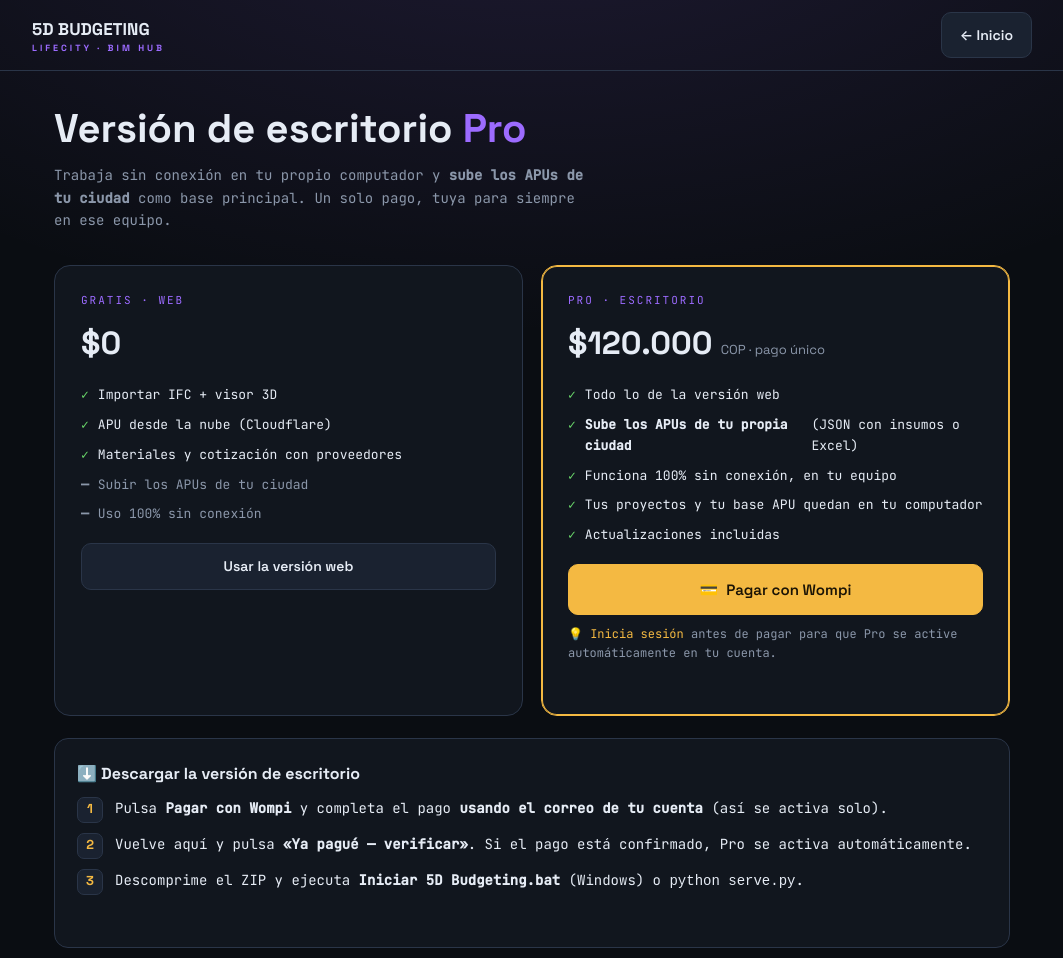
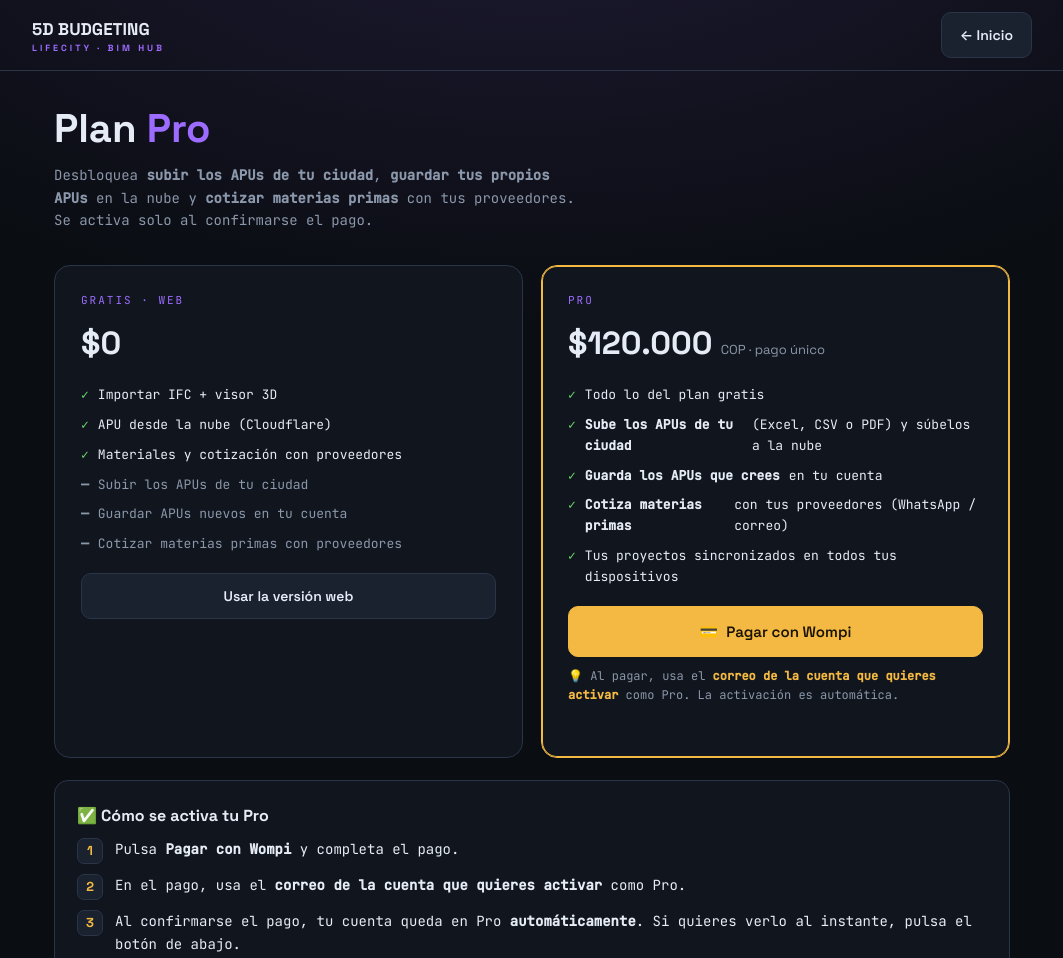
Before and after one commit to baronaarchitect-collab/5d-budgeting, a plain HTML site: page comprar.html in a window 1280 px wide. Shown: the top 958 px of the page, without its empty margins (108-1171 px from the left). Drawn offline with Linux system fonts and the light colour scheme; animation ran at ten frames a second.

Commit message:
Plan Pro: quitar la descarga de escritorio, correo genérico y link de producción
- comprar.html pasa de "Versión de escritorio" a "Plan Pro": beneficios de la versión
  web (subir APUs de tu ciudad, guardar APUs en tu cuenta, cotizar materias primas,
  sincronización). Se elimina la caja de descarga del ZIP y los pasos del .bat.
- El aviso ya no muestra el correo del titular: dice que use el correo de la cuenta
  que quiere activar como Pro.
- Link de pago de vuelta a PRODUCCIÓN (q7powt).
- Se quita "Activar manualmente": con el webhook operativo, Pro solo lo otorga el pago
  confirmado (el titular puede activarlo desde Apps Script si hace falta).
- Coherencia: nav "Plan Pro" en la landing y texto del candado Pro sin mencionar escritorio.

Co-Authored-By: Claude Opus 4.8 <noreply@anthropic.com>

```diff
--- a/comprar.html
+++ b/comprar.html
@@ -3,7 +3,7 @@
 <head>
 <meta charset="UTF-8">
 <meta name="viewport" content="width=device-width, initial-scale=1">
-<title>5D Budgeting · Versión de escritorio (Pro)</title>
+<title>5D Budgeting · Plan Pro</title>
 <style>
   :root{
     --bg-0:#0a0d12;--bg-1:#11161e;--bg-2:#1a2230;--line:#2a3548;--text:#e6ecf5;--text-dim:#8b97aa;
@@ -61,8 +61,8 @@
 </div></nav>
 
 <div class="wrap">
-  <h1>Versión de escritorio <span style="color:var(--viol)">Pro</span></h1>
-  <p class="sub">Trabaja sin conexión en tu propio computador y <b>sube los APUs de tu ciudad</b> como base principal. Un solo pago, tuya para siempre en ese equipo.</p>
+  <h1>Plan <span style="color:var(--viol)">Pro</span></h1>
+  <p class="sub">Desbloquea <b>subir los APUs de tu ciudad</b>, <b>guardar tus propios APUs</b> en la nube y <b>cotizar materias primas</b> con tus proveedores. Se activa solo al confirmarse el pago.</p>
 
   <div class="grid">
     <div class="plan">
@@ -73,20 +73,21 @@
         <li>APU desde la nube (Cloudflare)</li>
         <li>Materiales y cotización con proveedores</li>
         <li class="no">Subir los APUs de tu ciudad</li>
-        <li class="no">Uso 100% sin conexión</li>
+        <li class="no">Guardar APUs nuevos en tu cuenta</li>
+        <li class="no">Cotizar materias primas con proveedores</li>
       </ul>
       <a class="btn" style="width:100%;justify-content:center;margin-top:18px" href="login.html?signup=1">Usar la versión web</a>
     </div>
 
     <div class="plan hi">
-      <div class="tag">Pro · Escritorio</div>
+      <div class="tag">Pro</div>
       <div class="price" id="precio">$120.000 <small>COP · pago único</small></div>
       <ul>
-        <li>Todo lo de la versión web</li>
-        <li><b>Sube los APUs de tu propia ciudad</b> (JSON con insumos o Excel)</li>
-        <li>Funciona 100% sin conexión, en tu equipo</li>
-        <li>Tus proyectos y tu base APU quedan en tu computador</li>
-        <li>Actualizaciones incluidas</li>
+        <li>Todo lo del plan gratis</li>
+        <li><b>Sube los APUs de tu ciudad</b> (Excel, CSV o PDF) y súbelos a la nube</li>
+        <li><b>Guarda los APUs que crees</b> en tu cuenta</li>
+        <li><b>Cotiza materias primas</b> con tus proveedores (WhatsApp / correo)</li>
+        <li>Tus proyectos sincronizados en todos tus dispositivos</li>
       </ul>
       <button class="btn primary lg" id="btn-pagar" style="width:100%;justify-content:center;margin-top:18px"><span>💳</span> Pagar con Wompi</button>
       <p class="muted" id="pay-email" style="margin-top:10px"></p>
@@ -94,11 +95,11 @@
     </div>
   </div>
 
-  <div class="box" id="box-descarga">
-    <h3>⬇️ Descargar la versión de escritorio</h3>
-    <div class="step"><div class="n">1</div><div>Pulsa <b>Pagar con Wompi</b> y completa el pago <b>usando el correo de tu cuenta</b> (así se activa solo).</div></div>
-    <div class="step"><div class="n">2</div><div>Vuelve aquí y pulsa <b>«Ya pagué — verificar»</b>. Si el pago está confirmado, Pro se activa automáticamente.</div></div>
-    <div class="step"><div class="n">3</div><div>Descomprime el ZIP y ejecuta <b>Iniciar 5D Budgeting.bat</b> (Windows) o <code>python serve.py</code>.</div></div>
+  <div class="box" id="box-activacion">
+    <h3>✅ Cómo se activa tu Pro</h3>
+    <div class="step"><div class="n">1</div><div>Pulsa <b>Pagar con Wompi</b> y completa el pago.</div></div>
+    <div class="step"><div class="n">2</div><div>En el pago, usa el <b>correo de la cuenta que quieres activar</b> como Pro.</div></div>
+    <div class="step"><div class="n">3</div><div>Al confirmarse el pago, tu cuenta queda en Pro <b>automáticamente</b>. Si quieres verlo al instante, pulsa el botón de abajo.</div></div>
 
     <div id="gate" style="margin-top:14px">
       <div id="gate-code" style="display:none">
@@ -110,14 +111,12 @@
       </div>
       <div id="gate-honor" style="display:none">
         <button class="btn ok" id="btn-verificar"><span>✓</span> Ya pagué — verificar</button>
-        <button class="btn" id="btn-yapague" style="margin-left:8px"><span>⏱</span> Activar manualmente</button>
       </div>
       <div class="flash" id="gate-flash"></div>
     </div>
 
     <div id="dl" style="display:none;margin-top:14px">
-      <a class="btn ok lg" id="btn-dl" href="descarga/5d-budgeting-escritorio.zip" download><span>⬇️</span> Descargar ZIP (versión de escritorio)</a>
-      <p class="muted" style="margin-top:8px">Incluye la app, el lanzador y la carpeta de ejemplos. Requiere Python 3 para el modo servidor (recomendado), o ábrela directamente en el navegador.</p>
+      <p class="muted" style="color:var(--ok)">Tu cuenta ya está en <b>Pro</b>. Entra a <a href="dashboard.html">tu dashboard</a> y verás desbloqueadas las funciones Pro en la pestaña Presupuesto.</p>
     </div>
   </div>
 
@@ -127,18 +126,18 @@
     <div class="step"><div class="n">A</div><div>En tu panel de <b>Wompi → Links de pago</b>, crea un link para "5D Budgeting Pro" y pégalo en <code>PAGO.link</code> (ej: <code>https://checkout.wompi.co/l/XXXXX</code>).</div></div>
     <div class="step"><div class="n">B</div><div>Ajusta el precio mostrado en <code>PAGO.precioCOP</code> (la etiqueta; el cobro real lo define el link de Wompi).</div></div>
     <div class="step"><div class="n">C</div><div><b>Activación automática (gratis):</b> conecta los <b>eventos de Wompi</b> a un <b>Google Apps Script</b> que marca <code>pro:true</code> en Firestore al confirmarse el pago. Paso a paso en <code>apps-script/README.md</code> (alternativa sin costo a Cloud Functions).</div></div>
-    <div class="step"><div class="n">D</div><div><b>Código de activación (opcional):</b> define <code>ACCESS_CODE</code> para exigir un código que envías tras el pago. Vacío = activación por confianza (“Ya pagué”).</div></div>
-    <p class="muted">Nota: sin el webhook, la activación es por confianza (del lado del navegador). El webhook de Wompi es lo que la vuelve verificada de verdad.</p>
+    <div class="step"><div class="n">D</div><div><b>Código de activación (opcional):</b> define <code>ACCESS_CODE</code> para exigir un código que envías tras el pago.</div></div>
+    <p class="muted">El webhook de Apps Script ya está activo: al confirmarse el pago marca <code>pro:true</code> en Firestore. El botón «Ya pagué — verificar» solo relee ese estado.</p>
   </div>
 </div>
 
-<footer><div class="wrap">5D BUDGETING · LifeCity BIM Hub — versión de escritorio Pro.</div></footer>
+<footer><div class="wrap">5D BUDGETING · LifeCity BIM Hub — Plan Pro.</div></footer>
 
 <script>
 /* ================== CONFIGURA AQUÍ TU COBRO (WOMPI) ==================
    Crea un "Link de pago" en tu panel de Wompi y pégalo abajo. */
 const PAGO = {
-  link:   'https://checkout.wompi.co/l/RMNKBv',   // link de pago Wompi (PRUEBA)
+  link:   'https://checkout.wompi.co/l/q7powt',   // link de pago Wompi (PRODUCCIÓN)
   precioCOP: 120000
 };
 const ACCESS_CODE = '';  // Déjalo vacío para activación por confianza; ponle un código para exigirlo.
@@ -151,18 +150,17 @@ function revealGate(){
   if(ACCESS_CODE){ $('gate-code').style.display='block'; }
   else { $('gate-honor').style.display='block'; }
 }
-async function unlock(){
-  try{ if(window.SAAS){ await SAAS.ready; await SAAS.setPro(true); } else { localStorage.setItem('budgeting5d_pro','1'); } }catch(e){ try{localStorage.setItem('budgeting5d_pro','1');}catch(_){} }
+function unlock(){
   $('dl').style.display='block';
-  $('gate-flash').innerHTML='<b style="color:var(--ok)">✓ Pro activado en tu cuenta. Descarga habilitada y «subir tus APUs a la nube» desbloqueado.</b>';
-  $('btn-dl').scrollIntoView({behavior:'smooth',block:'center'});
+  $('gate-flash').innerHTML='<b style="color:var(--ok)">✓ Pro activo en tu cuenta.</b>';
+  $('dl').scrollIntoView({behavior:'smooth',block:'center'});
 }
 
 $('btn-pagar').onclick=()=>{
   const f=$('pay-flash');
   if(PAGO.link){
     window.open(PAGO.link,'_blank','noopener');
-    f.innerHTML='Abrimos el pago de Wompi en otra pestaña. Al terminar, activa tu Pro abajo. ↓';
+    f.innerHTML='Abrimos el pago de Wompi en otra pestaña. Al confirmarse, tu Pro se activa solo. ↓';
     revealGate();
   } else {
     f.innerHTML='<b style="color:var(--accent)">El link de pago aún no está configurado.</b> Pega tu link de Wompi en <code>PAGO.link</code> (ver «Para el dueño de la cuenta»).';
@@ -184,7 +182,6 @@ $('btn-code') && ($('btn-code').onclick=()=>{
   if(($('code').value||'').trim()===ACCESS_CODE && ACCESS_CODE){ unlock(); }
   else { $('gate-flash').innerHTML='<b style="color:var(--accent-2)">Código incorrecto.</b>'; }
 });
-$('btn-yapague') && ($('btn-yapague').onclick=unlock);
 
 // si ya es Pro en su cuenta/navegador, muestra la descarga directo
 (async()=>{
@@ -192,9 +189,7 @@ $('btn-yapague') && ($('btn-yapague').onclick=unlock);
     if(window.SAAS){
       await SAAS.ready;
       // muestra con qué correo debe pagar para que se active solo
-      const em = SAAS.user && SAAS.user.email;
-      if(em) $('pay-email').innerHTML = '💡 Paga usando este correo para que Pro se active automáticamente: <b style="color:var(--accent)">'+em+'</b>';
-      else $('pay-email').innerHTML = '💡 <a href="login.html">Inicia sesión</a> antes de pagar para que Pro se active automáticamente en tu cuenta.';
+      $('pay-email').innerHTML = '💡 Al pagar, usa el <b style="color:var(--accent)">correo de la cuenta que quieres activar</b> como Pro. La activación es automática.';
       await SAAS.refreshProfile();
       if(SAAS.isPro()){ revealGate(); unlock(); }
     } else if(localStorage.getItem('budgeting5d_pro')==='1'){ revealGate(); unlock(); }
```
Also changed, not shown: descarga/5d-budgeting-escritorio/presupuesto.html (+2 -2 lines), index.html (+1 -1 lines), presupuesto.html (+2 -2 lines).
